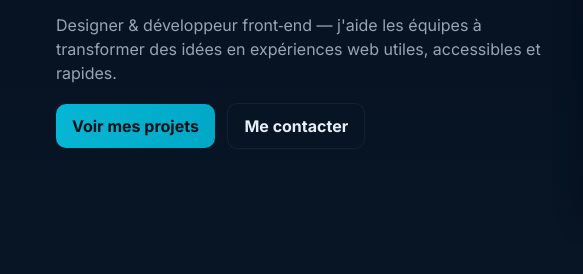
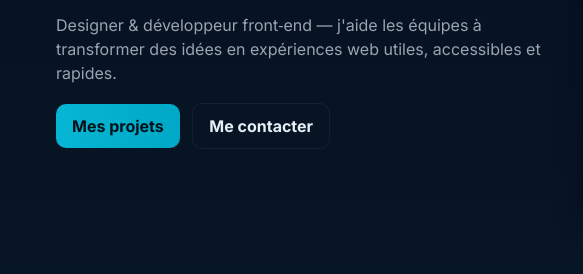
Before and after one commit to keinest/keinest.github.io, a plain HTML site: page index.html in a window 1280 px wide. Shown: the part 257-531 px from the top of the page, 108-691 px from the left. Drawn offline with Linux system fonts and the light colour scheme; no server answers.

Commit message:
Update index.html — replace with new portfolio content (French)

```diff
--- a/index.html
+++ b/index.html
@@ -29,7 +29,7 @@
         <div class="hero-content">
           <h1>Créer des produits numériques clairs et robustes</h1>
           <p class="lede">Designer & développeur front‑end — j'aide les équipes à transformer des idées en expériences web utiles, accessibles et rapides.</p>
-          <p class="cta"><a href="#projects" class="btn">Voir mes projets</a> <a href="#contact" class="btn btn-outline">Me contacter</a></p>
+          <p class="cta"><a href="https://github.com/keinest" class="btn" target="_blank" rel="noopener noreferrer">Mes projets</a> <a href="#contact" class="btn btn-outline">Me contacter</a></p>
         </div>
         <div class="hero-media">
           <img src="1.png" alt="Aperçu de projet" class="hero-image">
```
